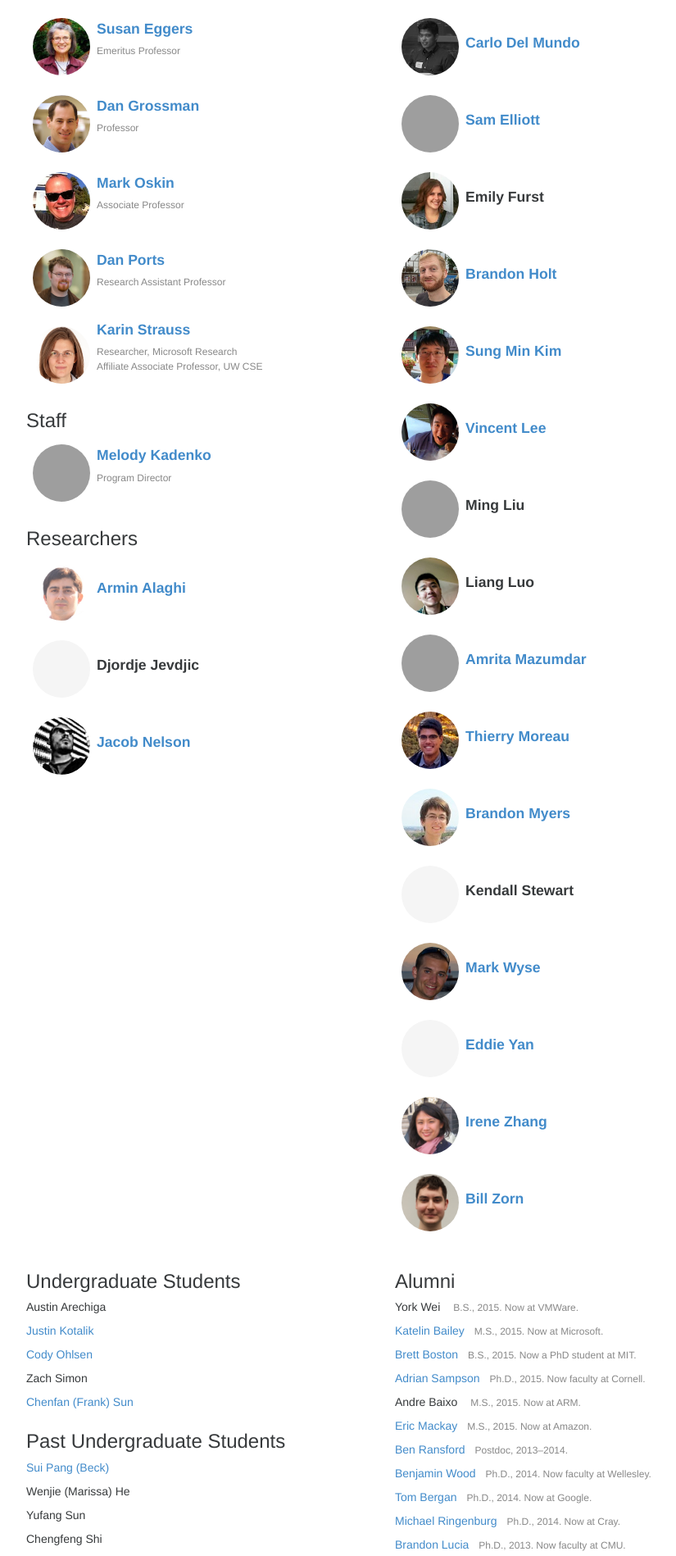
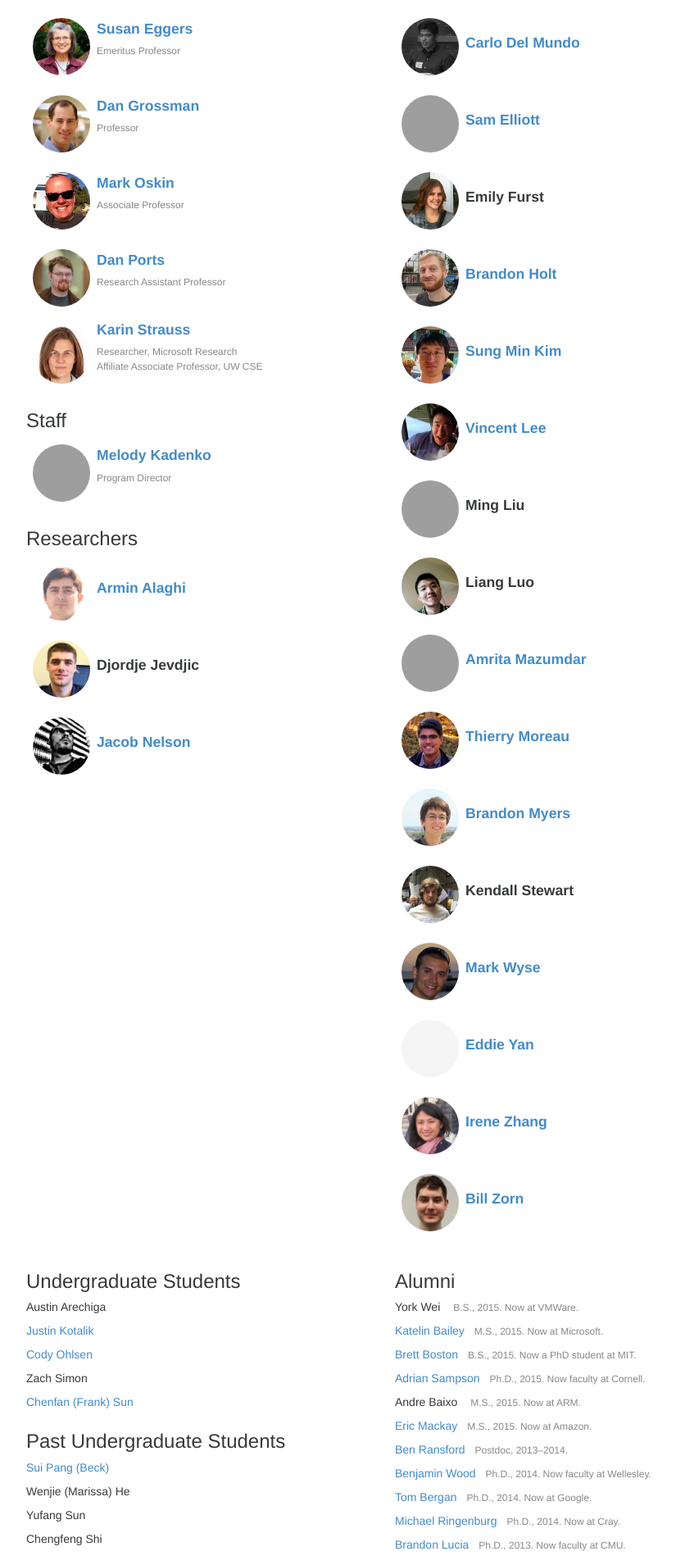
Before and after one commit to uwsampa/sampa-public, a Jekyll site: the page built from index.html, in a window 1280 px wide. Shown: the part 1778-3676 px from the top of the page at 82% size, without its empty margins (173-998 px from the left). Built offline with Jekyll 4.4.1, drawn with Linux system fonts in a browser that asks for light colours; nearby versions of some CDN libraries; Markdown is read by kramdown in place of the engine named in the settings; grey boxes are pictures that could not be loaded.

Commit message:
Fix kendall and djordje

```diff
--- a/_data/people.yml
+++ b/_data/people.yml
@@ -69,6 +69,7 @@ armin:
 jevdjic:
     display_name: "Djordje Jevdjic"
     role: postdoc
+    image: /img/people/djordje.jpg
 
 nelson:
     display_name: "Jacob Nelson"
@@ -151,6 +152,7 @@ bdmyers:
 kendall:
     display_name: "Kendall Stewart"
     role: grad
+    image: /img/people/kendall.jpg
 
 wysem:
     display_name: "Mark Wyse"
```
Also changed, not shown: img/people/djordje.jpg (added), img/people/kendall.jpg (added).
